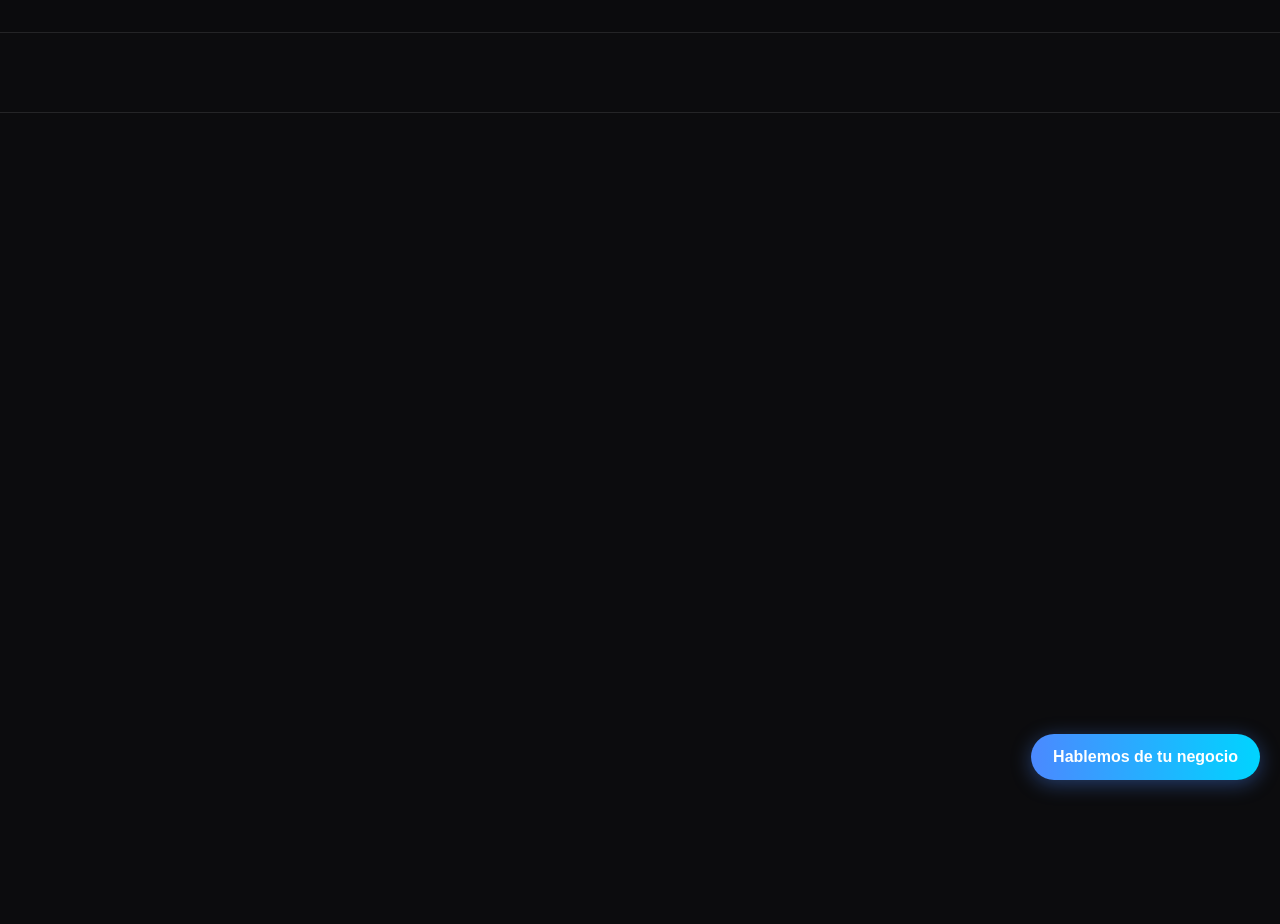
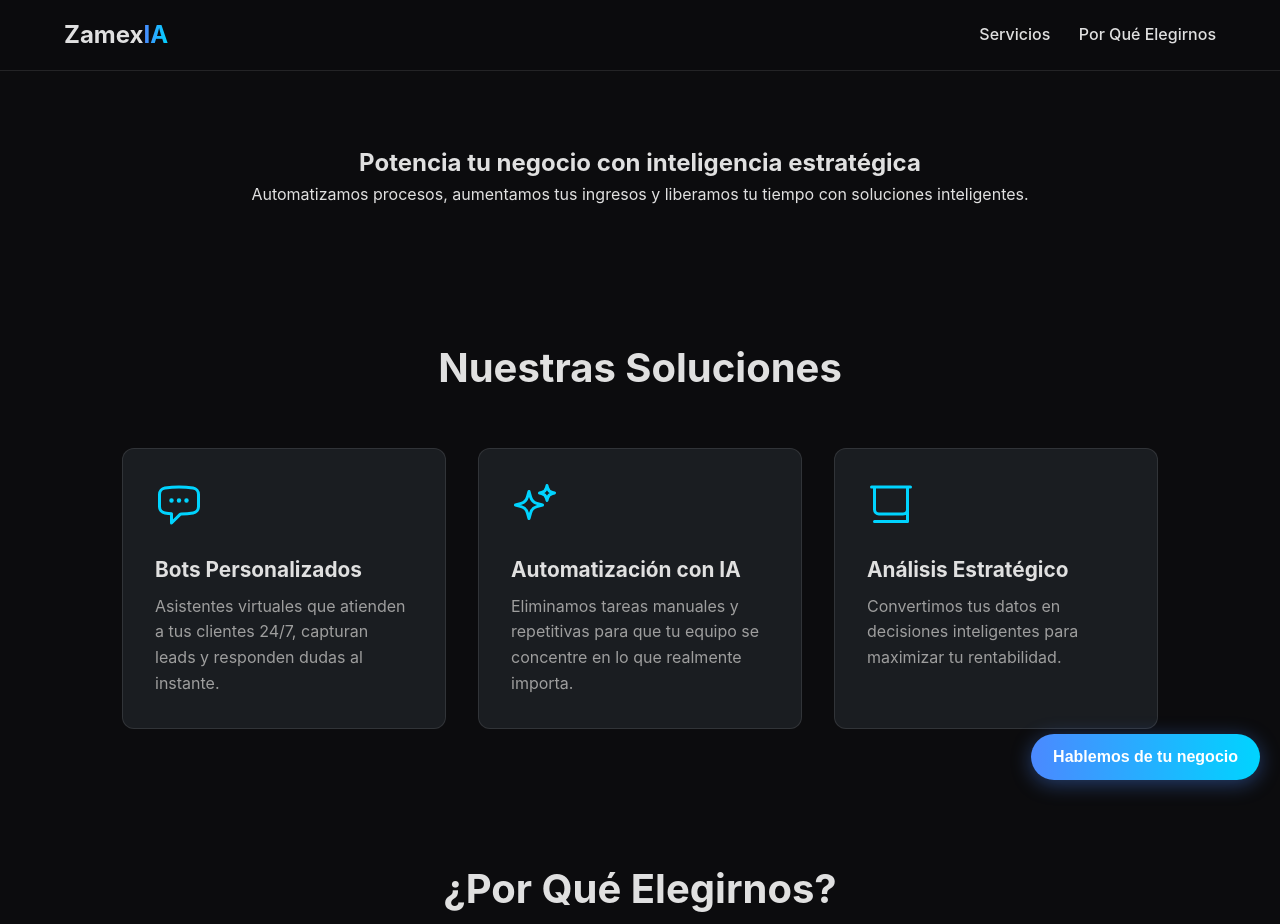
Before and after one commit to zamexia/zamexia.github.io, a plain HTML site: page index.html in a window 1280 px wide. Shown: the top 924 px of the page. Before the commit the page ends 800 px from the top, so only its background shows below. Drawn offline with Linux system fonts and the light colour scheme.

Commit message:
Update index.html
indice

```diff
--- a/index.html
+++ b/index.html
@@ -5,6 +5,7 @@
     <meta name="viewport" content="width=device-width, initial-scale=1.0">
     <title>ZamexIA | Inteligencia Estratégica para tu Negocio</title>
     <style>
+        /* --- VARIABLES Y ESTILOS GLOBALES --- */
         :root {
             --bg-color: #0c0c0e;
             --surface-color: #1a1d21;
@@ -23,6 +24,10 @@
             padding: 0;
         }
 
+        html {
+            scroll-behavior: smooth;
+        }
+
         body {
             background-color: var(--bg-color);
             color: var(--primary-text-color);
@@ -30,27 +35,139 @@
             line-height: 1.6;
         }
 
-        main, header, footer {
-            transition: filter 0.3s ease;
-        }
-
         body.chat-is-open main,
-        body.chat-is-open header,
+        body.chat-is-open .main-header,
         body.chat-is-open footer {
             filter: blur(4px) brightness(0.7);
         }
 
-        /* ESTILOS DE LA PÁGINA (Sin cambios) */
-        header { position: fixed; top: 0; left: 0; width: 100%; display: flex; justify-content: space-between; align-items: center; padding: 1rem 5%; background-color: rgba(12, 12, 14, 0.8); backdrop-filter: blur(10px); z-index: 999; border-bottom: 1px solid rgba(255, 255, 255, 0.1); }
-        .logo { font-size: 1.5rem; font-weight: 700; color: var(--primary-text-color); text-decoration: none; }
-        .logo span { background: linear-gradient(90deg, var(--accent-color-start), var(--accent-color-end)); -webkit-background-clip: text; background-clip: text; -webkit-text-fill-color: transparent; }
-        main { padding-top: 80px; }
-        .container { max-width: 1100px; margin: 0 auto; padding: 4rem 2rem; text-align: center; }
-        .hero h1 { font-size: clamp(2.5rem, 5vw, 4rem); line-height: 1.2; margin-bottom: 1rem; background: linear-gradient(90deg, var(--accent-color-start), var(--accent-color-end)); -webkit-background-clip: text; background-clip: text; -webkit-text-fill-color: transparent; }
-        .hero p { font-size: clamp(1rem, 2vw, 1.25rem); color: var(--secondary-text-color); max-width: 700px; margin: 0 auto; }
-        footer { text-align: center; padding: 2rem; margin-top: 2rem; border-top: 1px solid rgba(255, 255, 255, 0.1); color: var(--secondary-text-color); font-size: 0.9rem; }
+        /* --- DISEÑO DE LA PÁGINA --- */
+        .main-header {
+            position: fixed;
+            top: 0;
+            left: 0;
+            width: 100%;
+            display: flex;
+            justify-content: space-between;
+            align-items: center;
+            padding: 1rem 5%;
+            background-color: rgba(12, 12, 14, 0.8);
+            backdrop-filter: blur(10px);
+            z-index: 999;
+            border-bottom: 1px solid rgba(255, 255, 255, 0.1);
+            transition: filter 0.3s ease;
+        }
 
-        /* --- NUEVOS ESTILOS PARA LA VENTANA DE CHAT PERSONALIZADA --- */
+        .logo {
+            font-size: 1.5rem;
+            font-weight: 700;
+            color: var(--primary-text-color);
+            text-decoration: none;
+        }
+
+        .logo span {
+            background: linear-gradient(90deg, var(--accent-color-start), var(--accent-color-end));
+            -webkit-background-clip: text;
+            background-clip: text;
+            -webkit-text-fill-color: transparent;
+        }
+
+        .main-nav a {
+            color: var(--primary-text-color);
+            text-decoration: none;
+            margin-left: 1.5rem;
+            font-weight: 500;
+            transition: color 0.3s ease;
+        }
+        .main-nav a:hover { color: var(--accent-color-end); }
+
+        main {
+            padding-top: 80px;
+            transition: filter 0.3s ease;
+        }
+
+        .container {
+            max-width: 1100px;
+            margin: 0 auto;
+            padding: 4rem 2rem;
+            text-align: center;
+        }
+
+        .hero {
+            padding: 6rem 2rem;
+        }
+
+        .hero h1 {
+            font-size: clamp(2.5rem, 5vw, 4rem);
+            line-height: 1.2;
+            margin-bottom: 1rem;
+            background: linear-gradient(90deg, var(--accent-color-start), var(--accent-color-end));
+            -webkit-background-clip: text;
+            background-clip: text;
+            -webkit-text-fill-color: transparent;
+        }
+
+        .hero p {
+            font-size: clamp(1rem, 2vw, 1.25rem);
+            color: var(--secondary-text-color);
+            max-width: 700px;
+            margin: 0 auto;
+        }
+
+        .section-title {
+            font-size: clamp(2rem, 4vw, 2.5rem);
+            margin-bottom: 3rem;
+            color: var(--primary-text-color);
+        }
+
+        .grid {
+            display: grid;
+            grid-template-columns: repeat(auto-fit, minmax(300px, 1fr));
+            gap: 2rem;
+            text-align: left;
+        }
+
+        .card {
+            background-color: var(--surface-color);
+            padding: 2rem;
+            border-radius: 12px;
+            border: 1px solid rgba(255, 255, 255, 0.1);
+            transition: transform 0.3s ease, box-shadow 0.3s ease;
+        }
+
+        .card:hover {
+            transform: translateY(-5px);
+            box-shadow: 0 8px 30px rgba(0, 212, 255, 0.1);
+        }
+
+        .card-icon {
+            width: 48px;
+            height: 48px;
+            margin-bottom: 1rem;
+            color: var(--accent-color-end);
+        }
+
+        .card h3 {
+            font-size: 1.3rem;
+            margin-bottom: 0.5rem;
+            color: var(--primary-text-color);
+        }
+
+        .card p {
+            color: var(--secondary-text-color);
+        }
+
+        .main-footer {
+            text-align: center;
+            padding: 2rem;
+            margin-top: 2rem;
+            border-top: 1px solid rgba(255, 255, 255, 0.1);
+            color: var(--secondary-text-color);
+            font-size: 0.9rem;
+            transition: filter 0.3s ease;
+        }
+
+        /* --- ESTILOS DE LA INTERFAZ DE CHAT --- */
         #chat-toggle-button {
             position: fixed;
             bottom: 20px;
@@ -90,114 +207,90 @@
             visibility: visible;
         }
 
-        .chat-header {
-            padding: 1rem;
-            background-color: rgba(0,0,0,0.2);
-            font-weight: bold;
-            text-align: center;
-            border-bottom: 1px solid rgba(255, 255, 255, 0.1);
-        }
-
-        .chat-messages {
-            flex-grow: 1;
-            padding: 1rem;
-            overflow-y: auto;
-            display: flex;
-            flex-direction: column;
-            gap: 0.75rem;
-        }
-
-        .message {
-            padding: 0.6rem 1rem;
-            border-radius: 18px;
-            max-width: 80%;
-            line-height: 1.4;
-        }
-
-        .message.bot {
-            background-color: var(--bot-message-bg);
-            color: var(--primary-text-color);
-            align-self: flex-start;
-            border-bottom-left-radius: 4px;
-        }
-
-        .message.user {
-            background: linear-gradient(90deg, var(--accent-color-start), var(--accent-color-end));
-            color: #fff;
-            align-self: flex-end;
-            border-bottom-right-radius: 4px;
-        }
-
-        .typing-indicator {
-            display: none;
-            align-items: center;
-            padding: 0.6rem 1rem;
-        }
-        .typing-indicator span {
-            height: 8px; width: 8px; margin: 0 2px;
-            background-color: var(--secondary-text-color);
-            border-radius: 50%; display: inline-block;
-            animation: bounce 1.4s infinite ease-in-out both;
-        }
+        .chat-header { padding: 1rem; background-color: rgba(0,0,0,0.2); font-weight: bold; text-align: center; border-bottom: 1px solid rgba(255, 255, 255, 0.1); }
+        .chat-messages { flex-grow: 1; padding: 1rem; overflow-y: auto; display: flex; flex-direction: column; gap: 0.75rem; }
+        .message { padding: 0.6rem 1rem; border-radius: 18px; max-width: 80%; line-height: 1.4; }
+        .message.bot { background-color: var(--bot-message-bg); color: var(--primary-text-color); align-self: flex-start; border-bottom-left-radius: 4px; }
+        .message.user { background: linear-gradient(90deg, var(--accent-color-start), var(--accent-color-end)); color: #fff; align-self: flex-end; border-bottom-right-radius: 4px; }
+        .typing-indicator { display: none; align-items: center; padding: 0.6rem 1rem; }
+        .typing-indicator span { height: 8px; width: 8px; margin: 0 2px; background-color: var(--secondary-text-color); border-radius: 50%; display: inline-block; animation: bounce 1.4s infinite ease-in-out both; }
         .typing-indicator span:nth-child(1) { animation-delay: -0.32s; }
         .typing-indicator span:nth-child(2) { animation-delay: -0.16s; }
-        @keyframes bounce {
-            0%, 80%, 100% { transform: scale(0); }
-            40% { transform: scale(1.0); }
-        }
-
-        .chat-input-form {
-            display: flex;
-            padding: 0.75rem;
-            border-top: 1px solid rgba(255, 255, 255, 0.1);
-        }
-
-        #chat-input {
-            flex-grow: 1;
-            border: none;
-            background-color: transparent;
-            padding: 0.75rem;
-            color: var(--primary-text-color);
-            font-size: 1rem;
-        }
+        @keyframes bounce { 0%, 80%, 100% { transform: scale(0); } 40% { transform: scale(1.0); } }
+        .chat-input-form { display: flex; padding: 0.75rem; border-top: 1px solid rgba(255, 255, 255, 0.1); }
+        #chat-input { flex-grow: 1; border: none; background-color: transparent; padding: 0.75rem; color: var(--primary-text-color); font-size: 1rem; }
         #chat-input:focus { outline: none; }
         #chat-input::placeholder { color: var(--secondary-text-color); }
-
-        #send-button {
-            background-color: transparent;
-            border: none;
-            cursor: pointer;
-            padding: 0.5rem;
-            display: flex;
-            align-items: center;
-            justify-content: center;
-        }
+        #send-button { background-color: transparent; border: none; cursor: pointer; padding: 0.5rem; display: flex; align-items: center; justify-content: center; }
         #send-button svg { width: 24px; height: 24px; color: var(--accent-color-end); }
         #send-button:disabled svg { color: var(--secondary-text-color); }
 
+        /* RESPONSIVE */
         @media (max-width: 768px) {
+            .main-nav { display: none; }
             #chat-window { width: calc(100vw - 40px); height: calc(100vh - 120px); max-height: 600px; }
         }
     </style>
 </head>
 <body>
 
-    <header><!-- Contenido del header --></header>
-    <main><!-- Contenido principal --></main>
-    <footer><!-- Contenido del footer --></footer>
+    <header class="main-header">
+        <a href="#" class="logo">Zamex<span>IA</span></a>
+        <nav class="main-nav">
+            <a href="#services">Servicios</a>
+            <a href="#why-us">Por Qué Elegirnos</a>
+        </nav>
+    </header>
 
-    <!-- INICIO DEL CHAT FLOTANTE -->
+    <main>
+        <section id="hero" class="container">
+            <h1>Potencia tu negocio con inteligencia estratégica</h1>
+            <p>Automatizamos procesos, aumentamos tus ingresos y liberamos tu tiempo con soluciones inteligentes.</p>
+        </section>
+
+        <section id="services" class="container">
+            <h2 class="section-title">Nuestras Soluciones</h2>
+            <div class="grid">
+                <div class="card">
+                    <svg class="card-icon" xmlns="http://www.w3.org/2000/svg" fill="none" viewBox="0 0 24 24" stroke-width="1.5" stroke="currentColor"><path stroke-linecap="round" stroke-linejoin="round" d="M8.625 9.75a.375.375 0 1 1-.75 0 .375.375 0 0 1 .75 0Zm0 0H8.25m4.125 0a.375.375 0 1 1-.75 0 .375.375 0 0 1 .75 0Zm0 0H12m4.125 0a.375.375 0 1 1-.75 0 .375.375 0 0 1 .75 0Zm0 0h-.375m-13.5 3.01c0 1.6 1.123 2.994 2.707 3.227 1.087.16 2.185.283 3.293.369V21l4.184-4.183a1.14 1.14 0 0 1 .778-.332 48.294 48.294 0 0 0 5.83-.498c1.585-.233 2.708-1.626 2.708-3.228V6.741c0-1.602-1.123-2.995-2.707-3.228A48.394 48.394 0 0 0 12 3c-2.392 0-4.744.175-7.043.513C3.373 3.746 2.25 5.14 2.25 6.741v6.018Z" /></svg>
+                    <h3>Bots Personalizados</h3>
+                    <p>Asistentes virtuales que atienden a tus clientes 24/7, capturan leads y responden dudas al instante.</p>
+                </div>
+                <div class="card">
+                    <svg class="card-icon" xmlns="http://www.w3.org/2000/svg" fill="none" viewBox="0 0 24 24" stroke-width="1.5" stroke="currentColor"><path stroke-linecap="round" stroke-linejoin="round" d="M9.813 15.904 9 18.75l-.813-2.846a4.5 4.5 0 0 0-3.09-3.09L2.25 12l2.846-.813a4.5 4.5 0 0 0 3.09-3.09L9 5.25l.813 2.846a4.5 4.5 0 0 0 3.09 3.09L15.75 12l-2.846.813a4.5 4.5 0 0 0-3.09 3.09ZM18.259 8.715 18 9.75l-.259-1.035a3.375 3.375 0 0 0-2.455-2.456L14.25 6l1.036-.259a3.375 3.375 0 0 0 2.455-2.456L18 2.25l.259 1.035a3.375 3.375 0 0 0 2.456 2.456L21.75 6l-1.035.259a3.375 3.375 0 0 0-2.456 2.456Z" /></svg>
+                    <h3>Automatización con IA</h3>
+                    <p>Eliminamos tareas manuales y repetitivas para que tu equipo se concentre en lo que realmente importa.</p>
+                </div>
+                <div class="card">
+                    <svg class="card-icon" xmlns="http://www.w3.org/2000/svg" fill="none" viewBox="0 0 24 24" stroke-width="1.5" stroke="currentColor"><path stroke-linecap="round" stroke-linejoin="round" d="M3.75 3v11.25A2.25 2.25 0 0 0 6 16.5h12M3.75 3h-1.5m1.5 0h16.5m0 0h1.5m-1.5 0v11.25A2.25 2.25 0 0 1 18 16.5h-12a2.25 2.25 0 0 1-2.25-2.25V3.75m16.5 0v16.5h-16.5" /></svg>
+                    <h3>Análisis Estratégico</h3>
+                    <p>Convertimos tus datos en decisiones inteligentes para maximizar tu rentabilidad.</p>
+                </div>
+            </div>
+        </section>
+
+        <section id="why-us" class="container">
+            <h2 class="section-title">¿Por Qué Elegirnos?</h2>
+            <div class="grid">
+                <div class="card"><h3>Enfoque en PYMES</h3><p>Soluciones asequibles, escalables y efectivas, diseñadas para generar impacto real en tu empresa.</p></div>
+                <div class="card"><h3>Resultados Medibles</h3><p>Nos centramos en resultados reales: más ventas, menos costos y clientes más satisfechos.</p></div>
+                <div class="card"><h3>Integración Sencilla</h3><p>Nos encargamos de todo. Integramos IA en tu flujo actual sin complicaciones.</p></div>
+            </div>
+        </section>
+    </main>
+
+    <footer class="main-footer">
+        <p>© 2024 ZamexIA. Todos los derechos reservados.</p>
+    </footer>
+
+    <!-- INICIO DEL CHAT FLOTANTE PERSONALIZADO -->
     <div id="chat-widget-container">
-        <!-- 1. La ventana de chat (inicialmente oculta) -->
         <div id="chat-window">
             <div class="chat-header">ZamexIA</div>
             <div class="chat-messages">
-                <!-- Los mensajes se insertarán aquí con JS -->
                 <div class="message bot">Hola, soy ZamexIA. ¿En qué puedo ayudarte hoy?</div>
             </div>
-            <div class="typing-indicator">
-                <span></span><span></span><span></span>
-            </div>
+            <div class="typing-indicator"><span></span><span></span><span></span></div>
             <form class="chat-input-form" id="chat-form">
                 <input type="text" id="chat-input" placeholder="Escribe tu mensaje..." autocomplete="off">
                 <button type="submit" id="send-button" title="Enviar mensaje">
@@ -205,10 +298,9 @@
                 </button>
             </form>
         </div>
-        <!-- 2. El botón para abrir/cerrar el chat -->
         <button id="chat-toggle-button">Hablemos de tu negocio</button>
     </div>
-    <!-- FIN DEL CHAT FLOTANTE -->
+    <!-- FIN DEL CHAT FLOTANTE PERSONALIZADO -->
 
     <script>
         document.addEventListener('DOMContentLoaded', function() {
@@ -221,34 +313,24 @@
             const messagesContainer = document.querySelector('.chat-messages');
             const typingIndicator = document.querySelector('.typing-indicator');
 
-            // --- URL DEL WEBHOOK ---
             const WEBHOOK_URL = 'http://35.226.84.232:5678/webhook/webchat';
 
-            // --- FUNCIONES ---
-
-            // Función para mostrar/ocultar el chat
             function toggleChat(show) {
                 const isVisible = chatWindow.classList.contains('visible');
-                if (show === undefined) {
-                    show = !isVisible; // Si no se especifica, invierte el estado actual
-                }
+                if (show === undefined) { show = !isVisible; }
                 chatWindow.classList.toggle('visible', show);
                 document.body.classList.toggle('chat-is-open', show);
             }
 
-            // Función para añadir un mensaje a la UI
             function addMessage(text, sender) {
                 const messageElement = document.createElement('div');
-                messageElement.classList.add('message', sender); // sender será 'user' o 'bot'
+                messageElement.classList.add('message', sender);
                 messageElement.textContent = text;
                 messagesContainer.appendChild(messageElement);
-                // Auto-scroll al último mensaje
                 messagesContainer.scrollTop = messagesContainer.scrollHeight;
             }
 
-            // Función para enviar el mensaje al Webhook
             async function sendMessageToBot(messageText) {
-                // Deshabilitar input y mostrar "escribiendo..."
                 chatInput.disabled = true;
                 sendButton.disabled = true;
                 typingIndicator.style.display = 'flex';
@@ -257,9 +339,7 @@
                 try {
                     const response = await fetch(WEBHOOK_URL, {
                         method: 'POST',
-                        headers: {
-                            'Content-Type': 'application/json'
-                        },
+                        headers: {'Content-Type': 'application/json'},
                         body: JSON.stringify({
                             source: 'web',
                             phone: 'cliente_web',
@@ -267,24 +347,16 @@
                         })
                     });
 
-                    if (!response.ok) {
-                        throw new Error(`Error HTTP: ${response.status}`);
-                    }
+                    if (!response.ok) { throw new Error(`Error HTTP: ${response.status}`); }
 
                     const data = await response.json();
-
-                    // --- AJUSTA ESTA LÍNEA SI ES NECESARIO ---
-                    // Asumimos que la respuesta del bot viene en una propiedad llamada 'reply'.
-                    // Si tu API la devuelve con otro nombre (ej: 'message', 'response'), cámbialo aquí.
                     const botReply = data.reply || "No he podido procesar tu solicitud.";
-
                     addMessage(botReply, 'bot');
 
                 } catch (error) {
                     console.error('Error al contactar con el webhook:', error);
                     addMessage('Lo siento, ha ocurrido un error de conexión. Inténtalo de nuevo más tarde.', 'bot');
                 } finally {
-                    // Volver a habilitar el input
                     typingIndicator.style.display = 'none';
                     chatInput.disabled = false;
                     sendButton.disabled = false;
@@ -292,16 +364,11 @@
                 }
             }
 
-            // --- EVENT LISTENERS ---
-
-            // Abrir/cerrar el chat con el botón flotante
             chatToggleButton.addEventListener('click', () => toggleChat());
 
-            // Enviar el formulario
             chatForm.addEventListener('submit', (event) => {
                 event.preventDefault();
                 const messageText = chatInput.value.trim();
-
                 if (messageText) {
                     addMessage(messageText, 'user');
                     sendMessageToBot(messageText);
@@ -309,6 +376,15 @@
                 }
             });
 
+            // Navegación suave para los enlaces del menú
+            document.querySelectorAll('.main-nav a').forEach(anchor => {
+                anchor.addEventListener('click', function (e) {
+                    e.preventDefault();
+                    document.querySelector(this.getAttribute('href')).scrollIntoView({
+                        behavior: 'smooth'
+                    });
+                });
+            });
         });
     </script>
 
```
